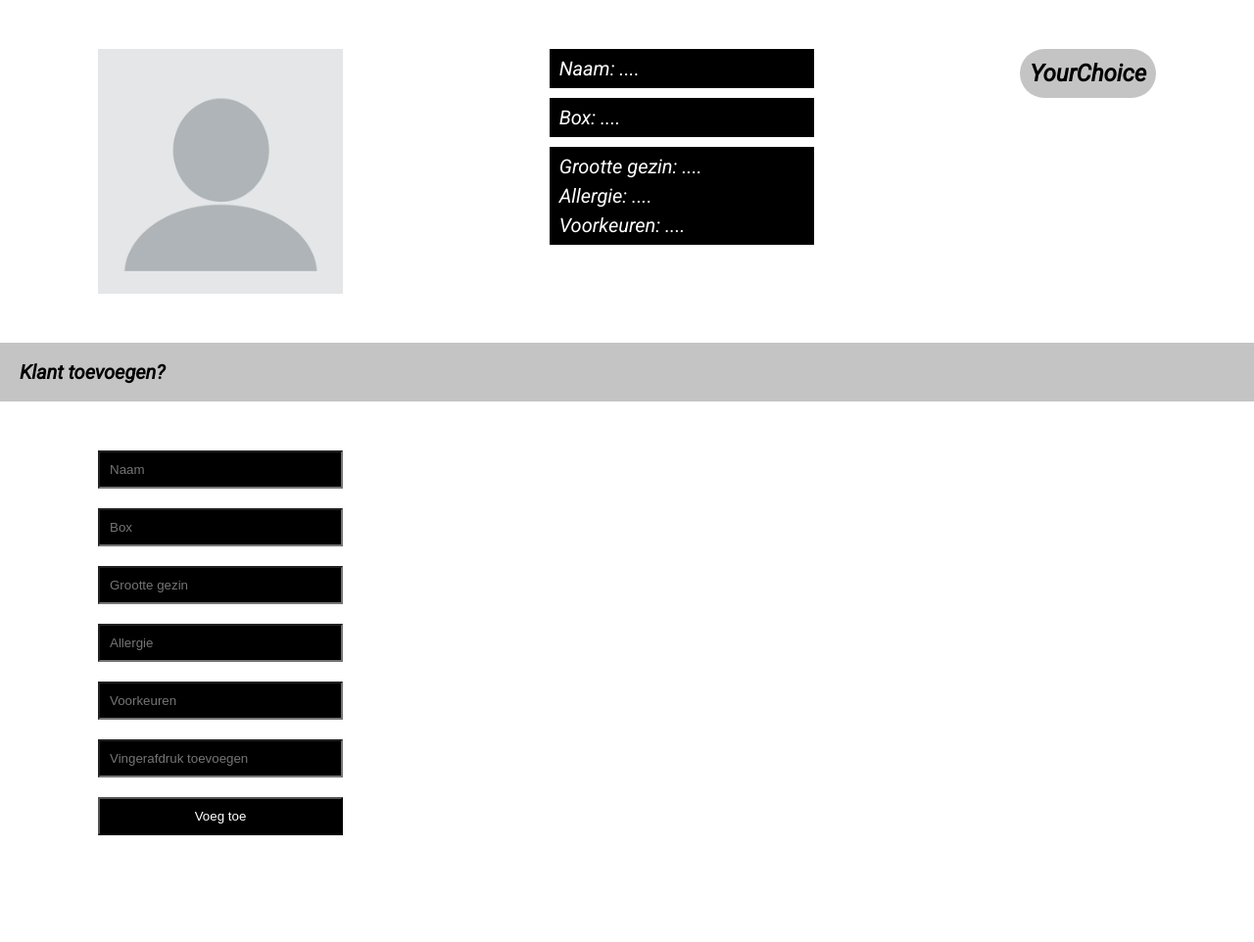
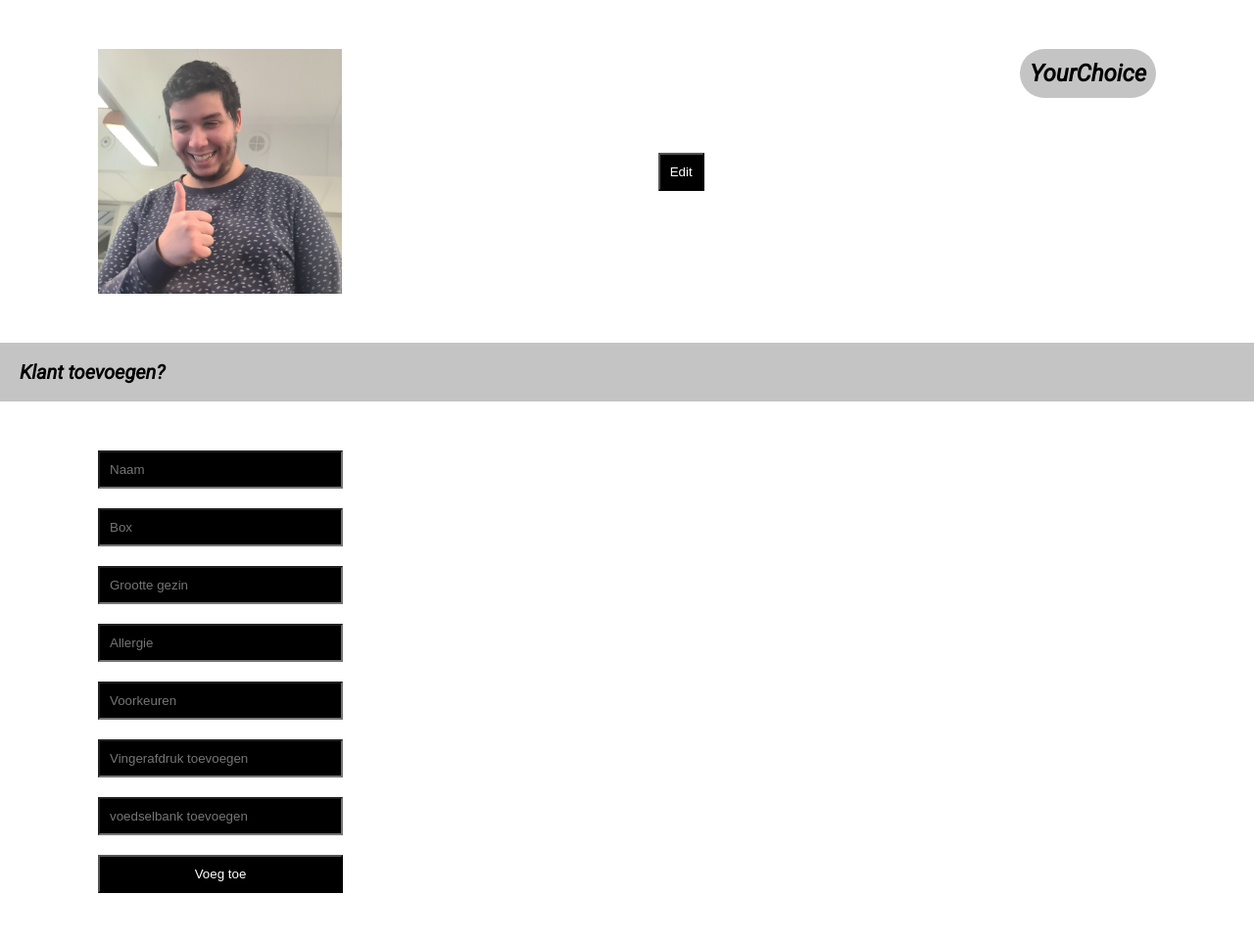
Before and after one commit to nickvoerman/YourChoice, a PHP site: page / in a window 1280 px wide. Shown: the part 60-1022 px from the top of the page at 98% size. Before the commit the page ends 913 px from the top, so only its background shows below. Run offline with PHP 8.4, Linux system fonts and the light colour scheme; a user stored in the database is signed in; data that the repository does not hold is empty.

Commit message:
Created the add user and edit user

```diff
--- a/assets/js/login.js
+++ b/assets/js/login.js
@@ -31,7 +31,7 @@ console.log(password.value)
       return;
     }
 
-    alert(data.message);
+    // alert(data.message);
     window.location.href = "index.php";
   })
 }
--- /dev/null
+++ b/assets/js/main.js
@@ -0,0 +1,136 @@
+//Voeg een user toe:
+//haal add user button op
+const addUserButton = document.querySelector('.js-add-user-button');
+
+//wanneer er op geklikt word vuur adduser
+addUserButton.addEventListener('click', addUser);
+
+function addUser() {
+  //haal de input fields op
+  const name = document.querySelector('.js-add-name');
+  const box = document.querySelector('.js-add-box');
+  const size = document.querySelector('.js-add-size');
+  const allergy = document.querySelector('.js-add-allergy');
+  const preferences = document.querySelector('.js-add-preferences');
+  const fingerprint = document.querySelector('.js-add-fingerprint');
+  const foodbank = document.querySelector('.js-add-foodbank');
+
+  //kijk of ze niet leeg zijn
+  if (!name.value || !box.value || !size.value || !fingerprint.value || !foodbank.value) {
+    return alert("empty fields");
+  }
+
+  //maak een request naar de php file met javascript fetch
+  Request('includes/addUser.php', "POST", {
+    //stuur de waardes mee zodat php het als post kan ophalen
+    name: name.value,
+    box: box.value,
+    size: size.value,
+    allergy: allergy.value,
+    preferences: preferences.value,
+    fingerprint: fingerprint.value,
+    foodbank: foodbank.value
+
+  }).then(data => {
+
+    // Check for errors
+    if (data.hasOwnProperty("error")) {
+      alert(data.error);
+      return;
+    }
+
+    alert(data.message);
+  })
+}
+
+//haal de edit User button op
+const editUserButton = document.querySelector('.js-edit-button');
+
+//wanneer er op geklikt word vuur adduser
+editUserButton.addEventListener('click', editUser);
+
+function editUser() {
+  //haal de input fields op
+  const id = document.querySelector('.js-edit-id');
+  const name = document.querySelector('.js-edit-name');
+  const box = document.querySelector('.js-edit-box');
+  const size = document.querySelector('.js-edit-size');
+  const allergy = document.querySelector('.js-edit-allergy');
+  const preferences = document.querySelector('.js-edit-preferences');
+  const foodbank = document.querySelector('.js-edit-foodbank');
+
+  console.log(id.id);
+  console.log(name.value)
+  console.log(box.value)
+  console.log(size.value)
+  console.log(allergy.value)
+  console.log(preferences.value)
+  console.log(foodbank.value)
+
+  //kijk of ze niet leeg zijn
+  if (!id.id || !name.value || !box.value || !size.value || !foodbank.value) {
+    return alert("empty fields");
+  }
+
+  //maak een request naar de php file met javascript fetch
+  Request('includes/editUser.php', "POST", {
+    //stuur de waardes mee zodat php het als post kan ophalen
+    id: id.id,
+    name: name.value,
+    box: box.value,
+    size: size.value,
+    allergy: allergy.value,
+    preferences: preferences.value,
+    foodbank: foodbank.value
+
+  }).then(data => {
+
+    // Check for errors
+    if (data.hasOwnProperty("error")) {
+      alert(data.error);
+      return;
+    }
+
+    alert(data.message);
+  })
+}
+
+//request function
+function Request(link, method, data) {
+
+  return new Promise((resolve, reject) => {
+
+    const formdata = new FormData();
+
+    // GO over all data items
+    //stop het in formdata, ajax deed dit vroeger zelf
+    for (const key in data) {
+      if (data.hasOwnProperty(key)) {
+        // Append this key with it's value to formdata
+        formdata.append(key, data[key]);
+      }
+    }
+
+    //link is includes.... method is post en body is de formdata met de gegevens van de input fields
+    fetch(link, {
+      method: method,
+      body: formdata
+    }).then(res => {
+
+      console.log(res)
+
+      // Parse the json en return het naar de console log, Normaal zou je dit als popup tonen.
+      res.json().then(parsedJson => {
+        console.log(parsedJson);
+        return resolve(parsedJson);
+      }).catch(e => {
+        console.log(e);
+        reject();
+      })
+
+    }).catch(e => {
+      console.log(e);
+      reject();
+    })
+  })
+}
--- a/index.php
+++ b/index.php
@@ -20,15 +20,40 @@
 
     <div class="result">
 
-        <img class="result__image" src="assets/img/profile.png" alt="Profile Picture">
+        <img class="result__image" src="assets/img/user3.jpg" alt="Profile Picture">
         <div class="result__form">
-            <div class="result__form-input">Naam: ....</div>
-            <div class="result__form-input">Box: ....</div>
-            <div class="result__form-input">
-                <p>Grootte gezin: ....</p>
-                <p>Allergie: .... </p>
-                <p>Voorkeuren: .... </p>
-            </div>
+
+            <?php
+            //haal de config.php op zodat we connectie hebben met de database
+            require 'includes/config.php';
+
+            //selecteer de rij waar username $u is
+            $query = "SELECT * FROM `klant` WHERE naam = 'Younes'";
+
+            //vuur de query naar de database
+            $result = mysqli_query($mysqli, $query);
+
+            //als de query succesvol is gaat die in deze if statement
+            if ($row = mysqli_fetch_assoc($result))
+            {
+                echo "<p style='display:none'; class='js-edit-id' id=" . $row['id']  .">";
+                echo "<p class='result__form-input-title'>Naam:</p>
+                <input class='result__form-input js-edit-name' value=" . $row['naam'] . "><br>";
+                echo "<p class='result__form-input-title'>Box:</p>
+                <input class='result__form-input js-edit-box' value=" . $row['box'] . "><br>";
+                echo "<p class='result__form-input-title'>Gezin:</p>
+                <input class='result__form-input js-edit-size' value=" . $row['gezin'] . "><br>";
+                echo "<p class='result__form-input-title'>Allergie:</p>
+                <input class='result__form-input js-edit-allergy' value=" . $row['allergie'] . "><br>";
+                echo "<p class='result__form-input-title'>Voorkeuren:</p>
+                <input class='result__form-input js-edit-preferences' value=" . $row['voorkeuren'] . "><br>";
+                echo "<p class='result__form-input-title'>Voedselbank:</p>
+                <input class='result__form-input js-edit-foodbank' value=" . $row['voedselbank'] . "><br>";
+            }
+            ?>
+
+            <button class="add-client__button js-edit-button">Edit</button>
+
         </div>
 
         <div class="result__logo">
@@ -42,16 +67,18 @@
 
     <div class="add-client">
         <div class="add-client__form">
-            <input class="add-client__input" type="text" placeholder="Naam">
-            <input class="add-client__input" type="text" placeholder="Box">
-            <input class="add-client__input" type="text" placeholder="Grootte gezin">
-            <input class="add-client__input" type="text" placeholder="Allergie">
-            <input class="add-client__input" type="text" placeholder="Voorkeuren">
-            <input class="add-client__input" type="text" placeholder="Vingerafdruk toevoegen">
+            <input class="add-client__input js-add-name" type="text" placeholder="Naam">
+            <input class="add-client__input js-add-box" type="number" placeholder="Box">
+            <input class="add-client__input js-add-size" type="number" placeholder="Grootte gezin">
+            <input class="add-client__input js-add-allergy" type="text" placeholder="Allergie">
+            <input class="add-client__input js-add-preferences" type="text" placeholder="Voorkeuren">
+            <input class="add-client__input js-add-fingerprint" type="number" placeholder="Vingerafdruk toevoegen">
+            <input class="add-client__input js-add-foodbank" type="number" placeholder="voedselbank toevoegen">
 
-            <button class="add-client__button">Voeg toe</button>
+            <button class="add-client__button js-add-user-button">Voeg toe</button>
         </div>
     </div>
 
+<script src="assets/js/main.js"></script>
 </body>
 </html>
--- a/main.css
+++ b/main.css
@@ -122,10 +122,13 @@ html {
   -webkit-box-align: center;
       -ms-flex-align: center;
           align-items: center;
+  -webkit-box-pack: center;
+      -ms-flex-pack: center;
+          justify-content: center;
 }
 
 .result__form-input {
-  font-size: 2rem;
+  font-size: 1.5rem;
   width: 25rem;
   background-color: black;
   margin-bottom: 1rem;
@@ -139,6 +142,11 @@ html {
 
 .result__form-input p:last-child {
   margin: 0;
+}
+
+.result__form-input-title {
+  font-size: 1.4rem;
+  margin-bottom: 0.5rem;
 }
 
 .result__logo {
@@ -190,6 +198,7 @@ html {
   background-color: black;
   color: white;
   padding: 1rem;
+  cursor: pointer;
 }
 
 .login-form {
--- a/main.scss
+++ b/main.scss
@@ -41,10 +41,11 @@ html {
         flex-direction: column;
         width: 100%;
         align-items: center;
+        justify-content: center;
     }
 
     &__form-input {
-        font-size: 2rem;
+        font-size: 1.5rem;
         width: 25rem;
         background-color: black;
         margin-bottom: 1rem;
@@ -58,6 +59,11 @@ html {
                 margin: 0;
             }
         }
+    }
+
+    &__form-input-title {
+        font-size: 1.4rem;
+        margin-bottom: 0.5rem;
     }
 
     &__logo {
@@ -98,6 +104,7 @@ html {
         background-color: black;
         color: white;
         padding: 1rem;
+        cursor: pointer;
     }
 }
 
```
Also changed, not shown: includes/addUser.php (added, +53 -0 lines), includes/editUser.php (added, +54 -0 lines), login.php (+0 -26 lines), assets/img/user3.jpg (added), 2 other files.
